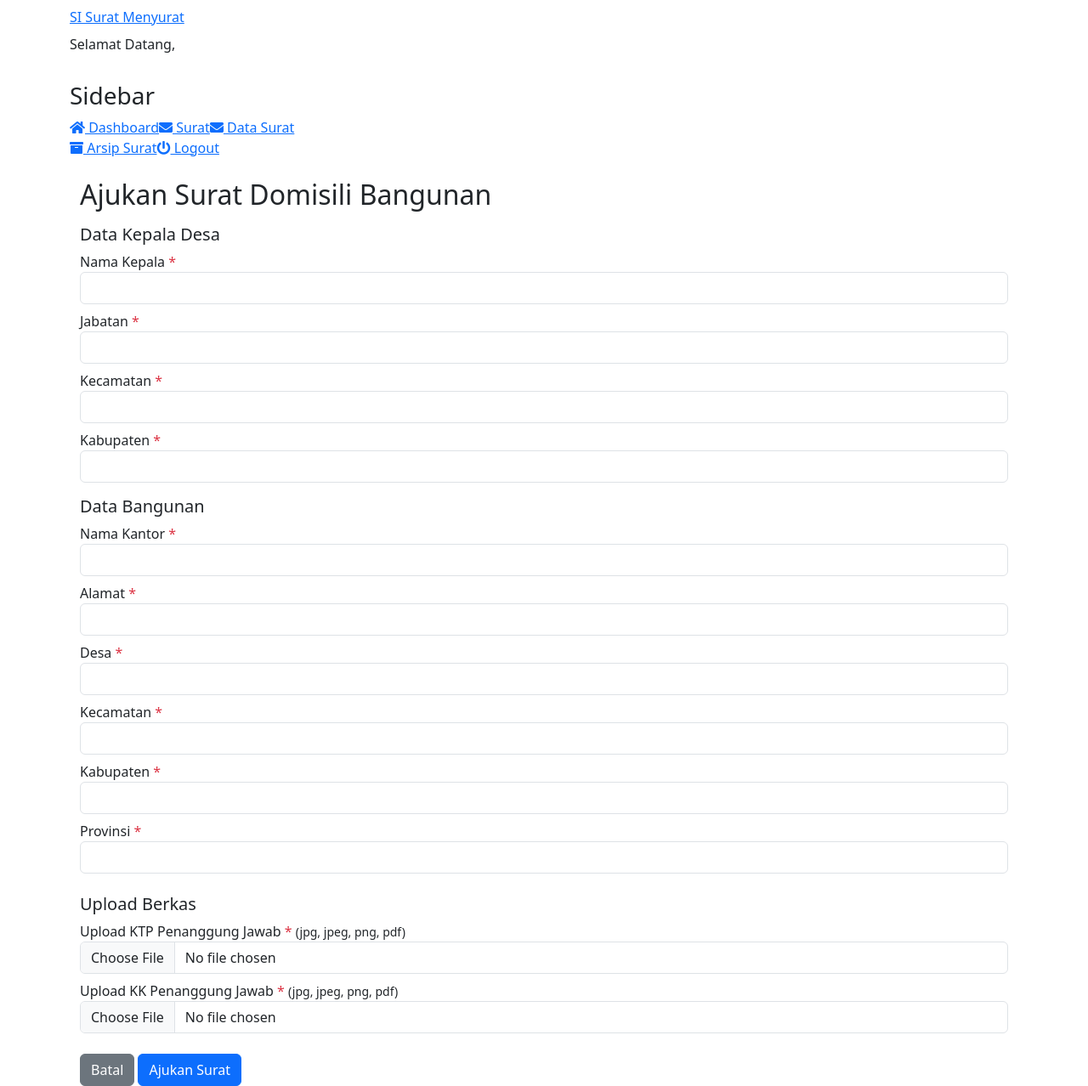
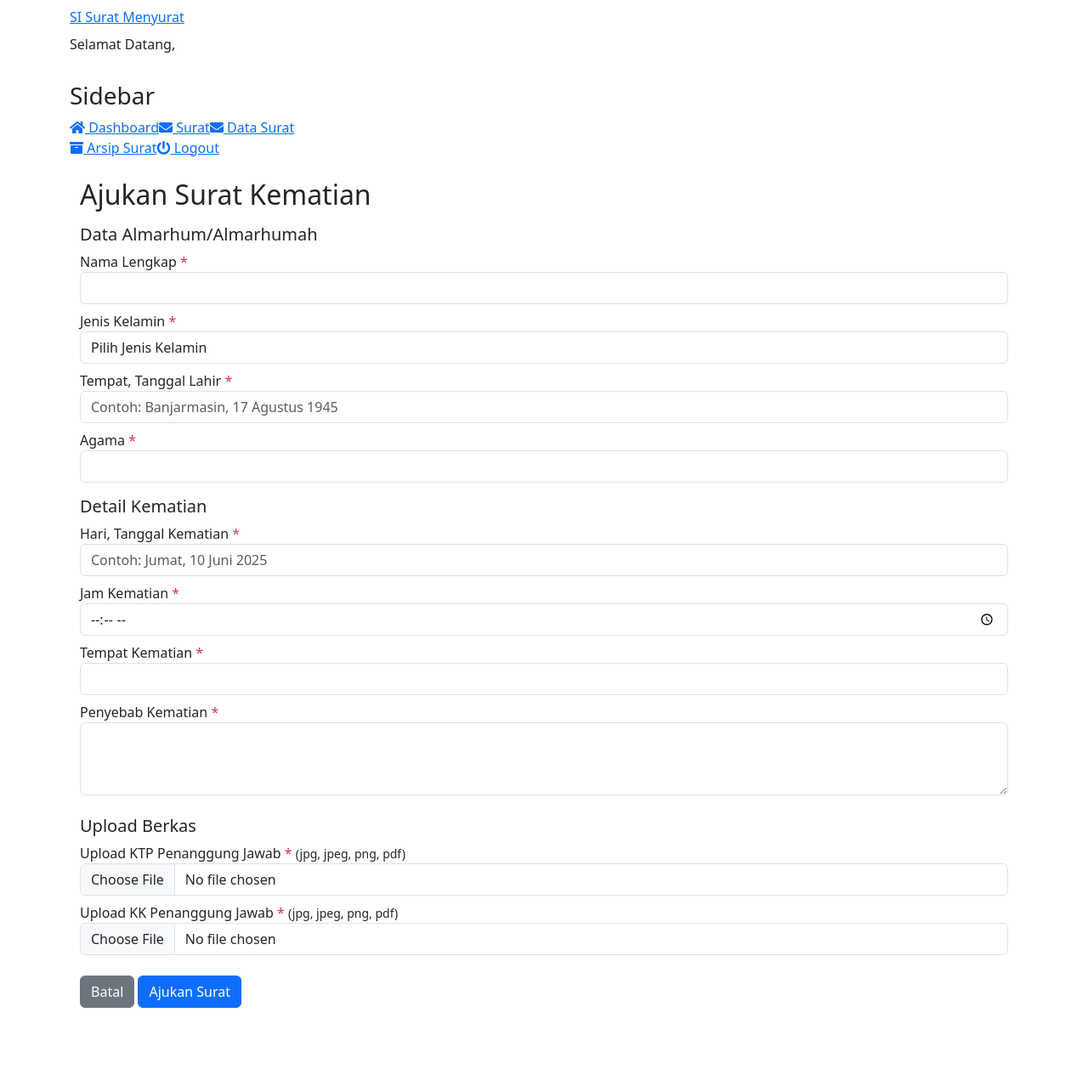
Before and after one commit to fpendii/surat-menyurat, a CodeIgniter 4 app: the page made by app/Views/masyarakat/surat/ajukan-surat/ajukan-surat-kematian.php in a window 1280 px wide. Shown: the whole page at 85% size. After the commit the page ends 1186 px from the top, so only its background shows below. Run offline with PHP 8.4 and a stand-in for CodeIgniter, Linux system fonts and the light colour scheme; the template is opened without the code that fills it, so the values that code supplies are empty; some libraries are stand-ins or nearby versions.

Commit message:
update surat kematian

```diff
--- a/app/Controllers/Masyarakat/SuratKematianController.php
+++ b/app/Controllers/Masyarakat/SuratKematianController.php
@@ -61,7 +61,7 @@ class SuratKematianController extends BaseController
 
         $rules = [
             'nama' => 'required',
-            'jenis_kelamin' => 'required|in_list[L,P]',
+            'jenis_kelamin' => 'required',
             'ttl' => 'required',
             'agama' => 'required',
             'hari_tanggal' => 'required',
--- a/app/Views/masyarakat/surat/ajukan-surat/ajukan-surat-kematian.php
+++ b/app/Views/masyarakat/surat/ajukan-surat/ajukan-surat-kematian.php
@@ -2,7 +2,7 @@
 <?= $this->section('content') ?>
 
 <div class="container mt-4">
-    <h2>Ajukan Surat Domisili Bangunan</h2>
+    <h2>Ajukan Surat Kematian</h2>
 
     <?php if (session()->getFlashdata('errors')): ?>
         <div class="alert alert-danger">
@@ -14,59 +14,53 @@
         </div>
     <?php endif; ?>
 
-    <form id="bangunanForm" action="<?= site_url('masyarakat/surat/domisili-bangunan/ajukan') ?>" method="POST" enctype="multipart/form-data">
+    <form id="kematianForm" action="<?= site_url('masyarakat/surat/kematian/ajukan') ?>" method="POST" enctype="multipart/form-data">
         <?= csrf_field() ?>
 
-        <h5 class="mt-3">Data Kepala Desa</h5>
+        <h5 class="mt-3">Data Almarhum/Almarhumah</h5>
         <div class="form-group mb-2">
-            <label for="nama_kepala_desa">Nama Kepala <span class="text-danger">*</span></label>
-            <input type="text" class="form-control" id="nama_kepala_desa" name="nama_kepala_desa" value="<?= old('nama_kepala_desa') ?>" required>
+            <label for="nama">Nama Lengkap <span class="text-danger">*</span></label>
+            <input type="text" class="form-control" id="nama" name="nama" value="<?= old('nama') ?>" required>
         </div>
 
         <div class="form-group mb-2">
-            <label for="jabatan">Jabatan <span class="text-danger">*</span></label>
-            <input type="text" class="form-control" id="jabatan" name="jabatan" value="<?= old('jabatan') ?>" required>
+            <label for="jenis_kelamin">Jenis Kelamin <span class="text-danger">*</span></label>
+            <select class="form-control" id="jenis_kelamin" name="jenis_kelamin" required>
+                <option value="">Pilih Jenis Kelamin</option>
+                <option value="Laki-laki" <?= old('jenis_kelamin') == 'Laki-laki' ? 'selected' : '' ?>>Laki-laki</option>
+                <option value="Perempuan" <?= old('jenis_kelamin') == 'Perempuan' ? 'selected' : '' ?>>Perempuan</option>
+            </select>
         </div>
 
         <div class="form-group mb-2">
-            <label for="kecamatan">Kecamatan <span class="text-danger">*</span></label>
-            <input type="text" class="form-control" id="kecamatan" name="kecamatan" value="<?= old('kecamatan') ?>" required>
+            <label for="ttl">Tempat, Tanggal Lahir <span class="text-danger">*</span></label>
+            <input type="text" class="form-control" id="ttl" name="ttl" value="<?= old('ttl') ?>" placeholder="Contoh: Banjarmasin, 17 Agustus 1945" required>
         </div>
 
         <div class="form-group mb-2">
-            <label for="kabupaten">Kabupaten <span class="text-danger">*</span></label>
-            <input type="text" class="form-control" id="kabupaten" name="kabupaten" value="<?= old('kabupaten') ?>" required>
+            <label for="agama">Agama <span class="text-danger">*</span></label>
+            <input type="text" class="form-control" id="agama" name="agama" value="<?= old('agama') ?>" required>
         </div>
 
-        <h5 class="mt-3">Data Bangunan</h5>
+        <h5 class="mt-3">Detail Kematian</h5>
         <div class="form-group mb-2">
-            <label for="kantor">Nama Kantor <span class="text-danger">*</span></label>
-            <input type="text" class="form-control" id="kantor" name="kantor" value="<?= old('kantor') ?>" required>
+            <label for="hari_tanggal">Hari, Tanggal Kematian <span class="text-danger">*</span></label>
+            <input type="text" class="form-control" id="hari_tanggal" name="hari_tanggal" value="<?= old('hari_tanggal') ?>" placeholder="Contoh: Jumat, 10 Juni 2025" required>
         </div>
 
         <div class="form-group mb-2">
-            <label for="alamat">Alamat <span class="text-danger">*</span></label>
-            <input type="text" class="form-control" id="alamat" name="alamat" value="<?= old('alamat') ?>" required>
+            <label for="jam">Jam Kematian <span class="text-danger">*</span></label>
+            <input type="time" class="form-control" id="jam" name="jam" value="<?= old('jam') ?>" required>
         </div>
 
         <div class="form-group mb-2">
-            <label for="desa">Desa <span class="text-danger">*</span></label>
-            <input type="text" class="form-control" id="desa" name="desa" value="<?= old('desa') ?>" required>
+            <label for="tempat">Tempat Kematian <span class="text-danger">*</span></label>
+            <input type="text" class="form-control" id="tempat" name="tempat" value="<?= old('tempat') ?>" required>
         </div>
 
         <div class="form-group mb-2">
-            <label for="kecamatan">Kecamatan <span class="text-danger">*</span></label>
-            <input type="text" class="form-control" id="kecamatan" name="kecamatan" value="<?= old('kecamatan') ?>" required>
-        </div>
-
-        <div class="form-group mb-2">
-            <label for="kabupaten">Kabupaten <span class="text-danger">*</span></label>
-            <input type="text" class="form-control" id="kabupaten" name="kabupaten" value="<?= old('kabupaten') ?>" required>
-        </div>
-
-        <div class="form-group mb-2">
-            <label for="provinsi">Provinsi <span class="text-danger">*</span></label>
-            <input type="text" class="form-control" id="provinsi" name="provinsi" value="<?= old('provinsi') ?>" required>
+            <label for="penyebab">Penyebab Kematian <span class="text-danger">*</span></label>
+            <textarea class="form-control" id="penyebab" name="penyebab" rows="3" required><?= old('penyebab') ?></textarea>
         </div>
 
         <h5 class="mt-4">Upload Berkas</h5>
@@ -85,32 +79,29 @@
     </form>
 </div>
 
-<!-- Modal Konfirmasi -->
 <div class="modal fade" id="confirmModal" tabindex="-1" aria-labelledby="confirmModalLabel" aria-hidden="true">
     <div class="modal-dialog modal-dialog-scrollable modal-lg">
         <div class="modal-content">
             <div class="modal-header">
-                <h5 class="modal-title" id="confirmModalLabel">Konfirmasi Data Pengajuan Surat Domisili Bangunan</h5>
+                <h5 class="modal-title" id="confirmModalLabel">Konfirmasi Data Pengajuan Surat Kematian</h5>
                 <button type="button" class="btn-close" data-bs-dismiss="modal" aria-label="Tutup"></button>
             </div>
             <div class="modal-body">
-                <h6><strong>Data Kepala Desa</strong></h6>
-                <p><strong>Nama Kepala Desa:</strong> <span id="preview_nama_kepala_desa"></span></p>
-                <p><strong>Jabatan:</strong> <span id="preview_jabatan"></span></p>
-                <p><strong>Kecamatan:</strong> <span id="preview_kecamatan"></span></p>
-                <p><strong>Kabupaten:</strong> <span id="preview_kabupaten"></span></p>
+                <h6><strong>Data Almarhum/Almarhumah</strong></h6>
+                <p><strong>Nama Lengkap:</strong> <span id="preview_nama"></span></p>
+                <p><strong>Jenis Kelamin:</strong> <span id="preview_jenis_kelamin"></span></p>
+                <p><strong>Tempat, Tanggal Lahir:</strong> <span id="preview_ttl"></span></p>
+                <p><strong>Agama:</strong> <span id="preview_agama"></span></p>
 
-                <h6 class="mt-4"><strong>Data Bangunan</strong></h6>
-                <p><strong>Nama Kantor:</strong> <span id="preview_kantor"></span></p>
-                <p><strong>Alamat Kantor:</strong> <span id="preview_alamat"></span></p>
-                <p><strong>Desa:</strong> <span id="preview_desa"></span></p>
-                <p><strong>Kecamatan:</strong> <span id="preview_kecamatan"></span></p>
-                <p><strong>Kabupaten:</strong> <span id="preview_kabupaten"></span></p>
-                <p><strong>Provinsi:</strong> <span id="preview_provinsi"></span></p>
+                <h6 class="mt-4"><strong>Detail Kematian</strong></h6>
+                <p><strong>Hari, Tanggal Kematian:</strong> <span id="preview_hari_tanggal"></span></p>
+                <p><strong>Jam Kematian:</strong> <span id="preview_jam"></span></p>
+                <p><strong>Tempat Kematian:</strong> <span id="preview_tempat"></span></p>
+                <p><strong>Penyebab Kematian:</strong> <span id="preview_penyebab"></span></p>
 
                 <h6 class="mt-4"><strong>Dokumen Pendukung</strong></h6>
-                <p><strong>KTP:</strong> <span id="preview_ktp_file"></span></p>
-                <p><strong>KK:</strong> <span id="preview_kk_file"></span></p>
+                <p><strong>KTP</strong> <span id="preview_ktp_file"></span></p>
+                <p><strong>KK</strong> <span id="preview_kk_file"></span></p>
             </div>
             <div class="modal-footer">
                 <button class="btn btn-secondary" data-bs-dismiss="modal">Kembali</button>
@@ -122,19 +113,18 @@
 
 <script>
     function showConfirmationModal() {
-        // Kepala Desa
-        document.getElementById('preview_nama_kepala_desa').textContent = document.getElementById('nama_kepala_desa').value;
-        document.getElementById('preview_jabatan').textContent = document.getElementById('jabatan').value;
-        document.getElementById('preview_kecamatan').textContent = document.getElementById('kecamatan').value;
-        document.getElementById('preview_kabupaten').textContent = document.getElementById('kabupaten').value;
+        // Data Almarhum/Almarhumah
+        document.getElementById('preview_nama').textContent = document.getElementById('nama').value;
+        document.getElementById('preview_jenis_kelamin').textContent = document.getElementById('jenis_kelamin').value;
+        document.getElementById('preview_ttl').textContent = document.getElementById('ttl').value;
+        document.getElementById('preview_agama').textContent = document.getElementById('agama').value;
 
-        // Bangunan
-        document.getElementById('preview_kantor').textContent = document.getElementById('kantor').value;
-        document.getElementById('preview_alamat').textContent = document.getElementById('alamat').value;
-        document.getElementById('preview_desa').textContent = document.getElementById('desa').value;
-        document.getElementById('preview_kecamatan').textContent = document.getElementById('kecamatan').value;
-        document.getElementById('preview_kabupaten').textContent = document.getElementById('kabupaten').value;
-        document.getElementById('preview_provinsi').textContent = document.getElementById('provinsi').value;
+        // Detail Kematian
+        document.getElementById('preview_hari_tanggal').textContent = document.getElementById('hari_tanggal').value;
+        document.getElementById('preview_jam').textContent = document.getElementById('jam').value;
+        document.getElementById('preview_tempat').textContent = document.getElementById('tempat').value;
+        document.getElementById('preview_penyebab').textContent = document.getElementById('penyebab').value;
+
 
         // File preview
         const ktpFile = document.getElementById('ktp').files[0];
@@ -147,7 +137,7 @@
     }
 
     function submitForm() {
-        document.getElementById('bangunanForm').submit();
+        document.getElementById('kematianForm').submit();
     }
 </script>
 
```
Also changed, not shown: 4 other files.
